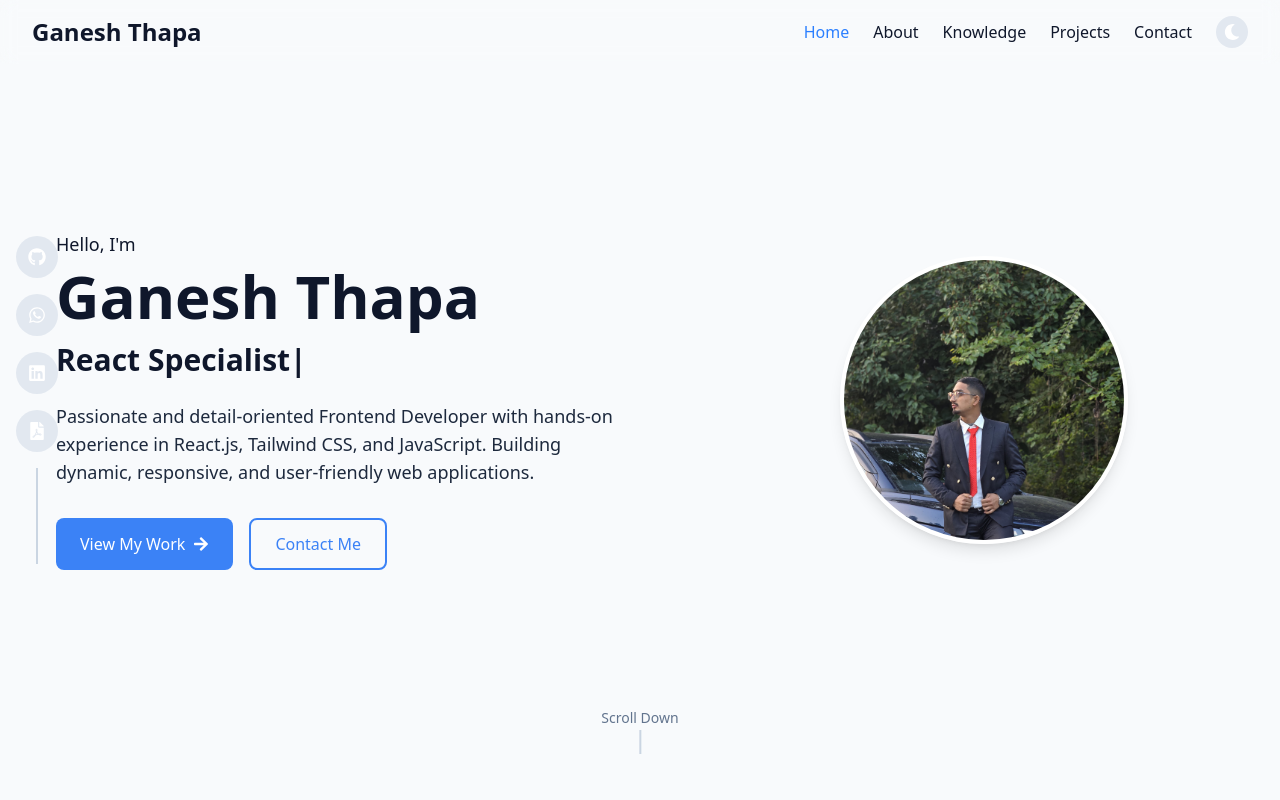
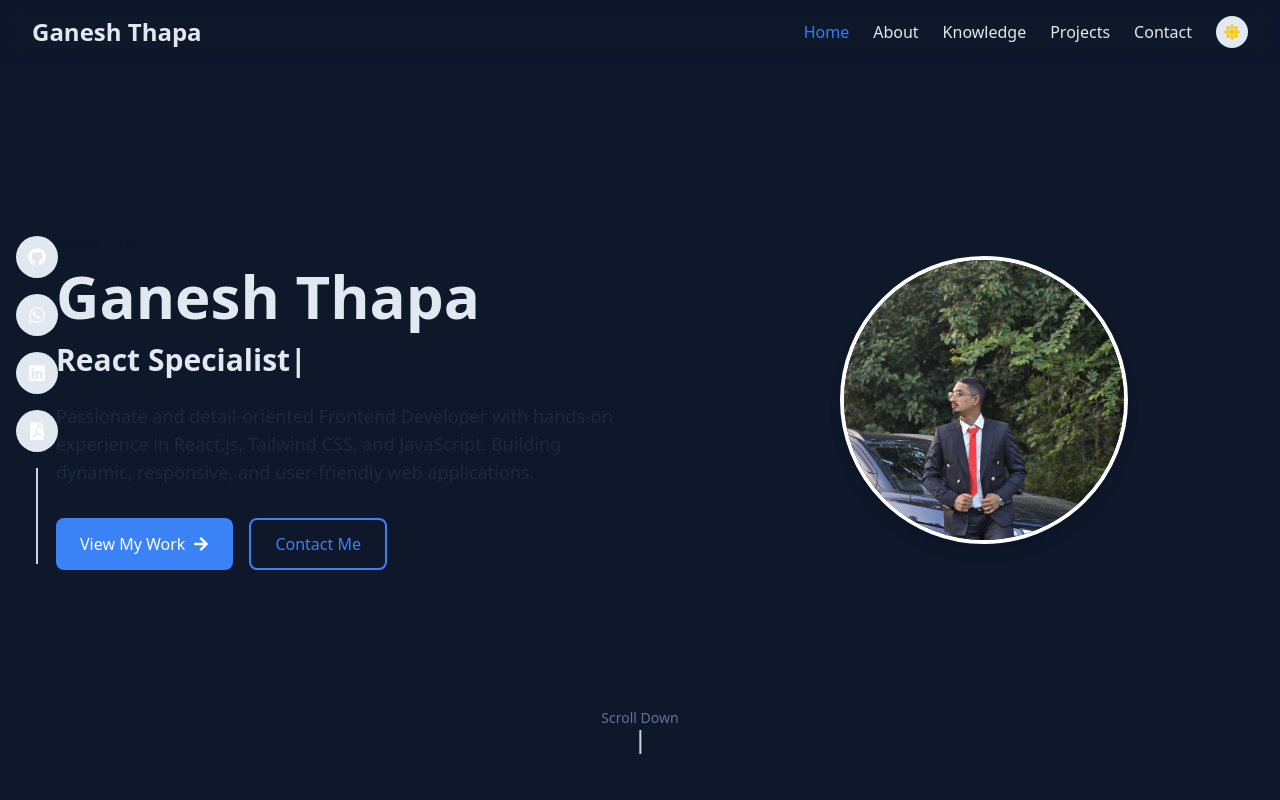
Before and after one commit to God-yash12/portfolio, a React (Vite) app: page / in a window 1280 px wide. Shown: the top 800 px of the page. Built offline with nearby package versions, Linux system fonts and the light colour scheme.

Commit message:
dark mode default

```diff
--- a/src/App.tsx
+++ b/src/App.tsx
@@ -1,4 +1,4 @@
-import { useState } from 'react';
+import { useState, useEffect } from 'react';
 import Navbar from './components/Navbar';
 import Home from './components/sections/Home';
 import About from './components/sections/About';
@@ -9,7 +9,13 @@ import Footer from './components/Footer';
 import SocialSidebar from './components/SocialSidebar';
 
 function App() {
-  const [darkMode, setDarkMode] = useState(false);
+  // Set dark mode to true by default
+  const [darkMode, setDarkMode] = useState(true);
+
+  // Add effect to set dark mode class when component mounts
+  useEffect(() => {
+    document.documentElement.classList.add('dark');
+  }, []);
 
   const toggleDarkMode = () => {
     setDarkMode(!darkMode);
```
